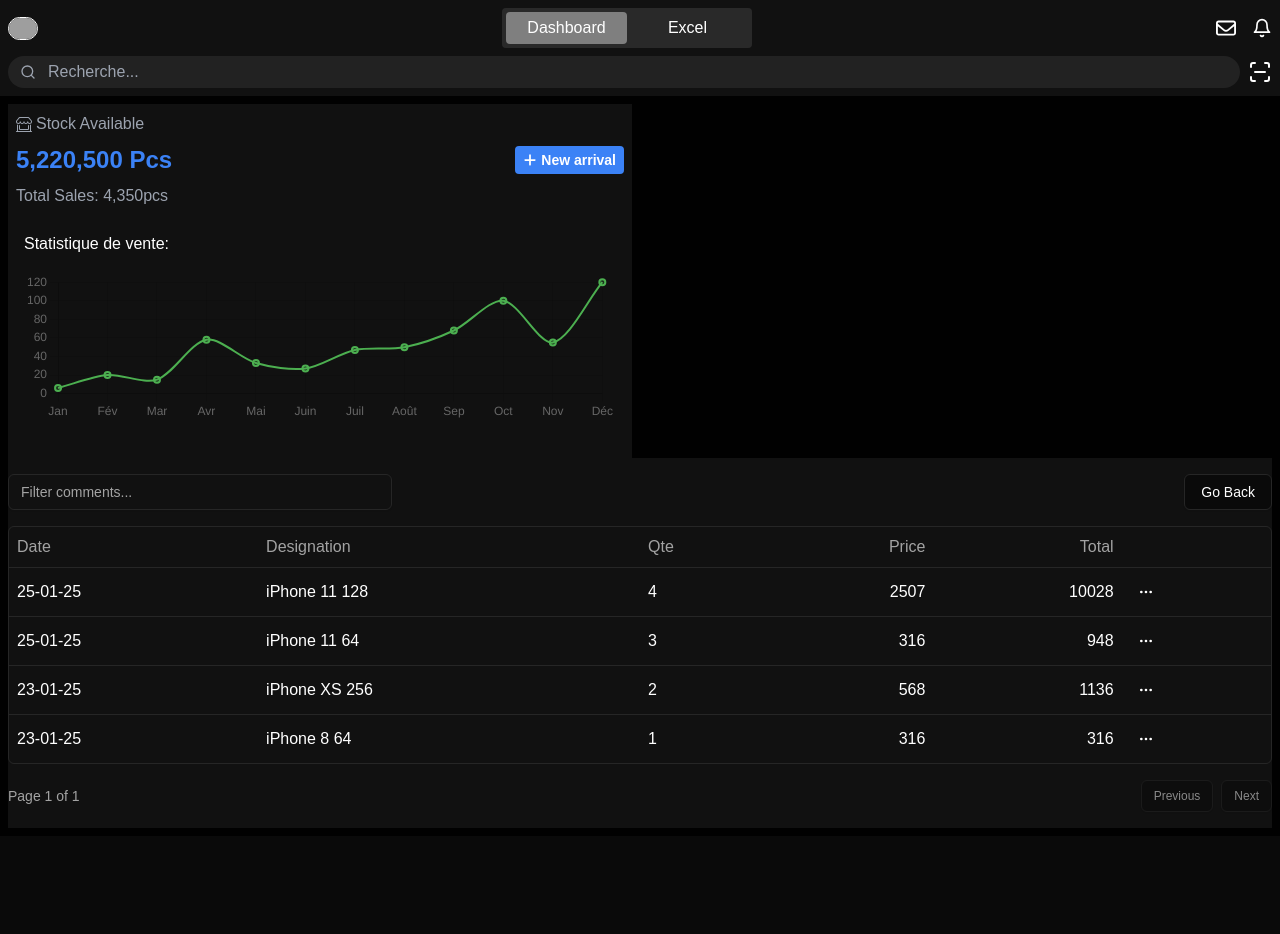
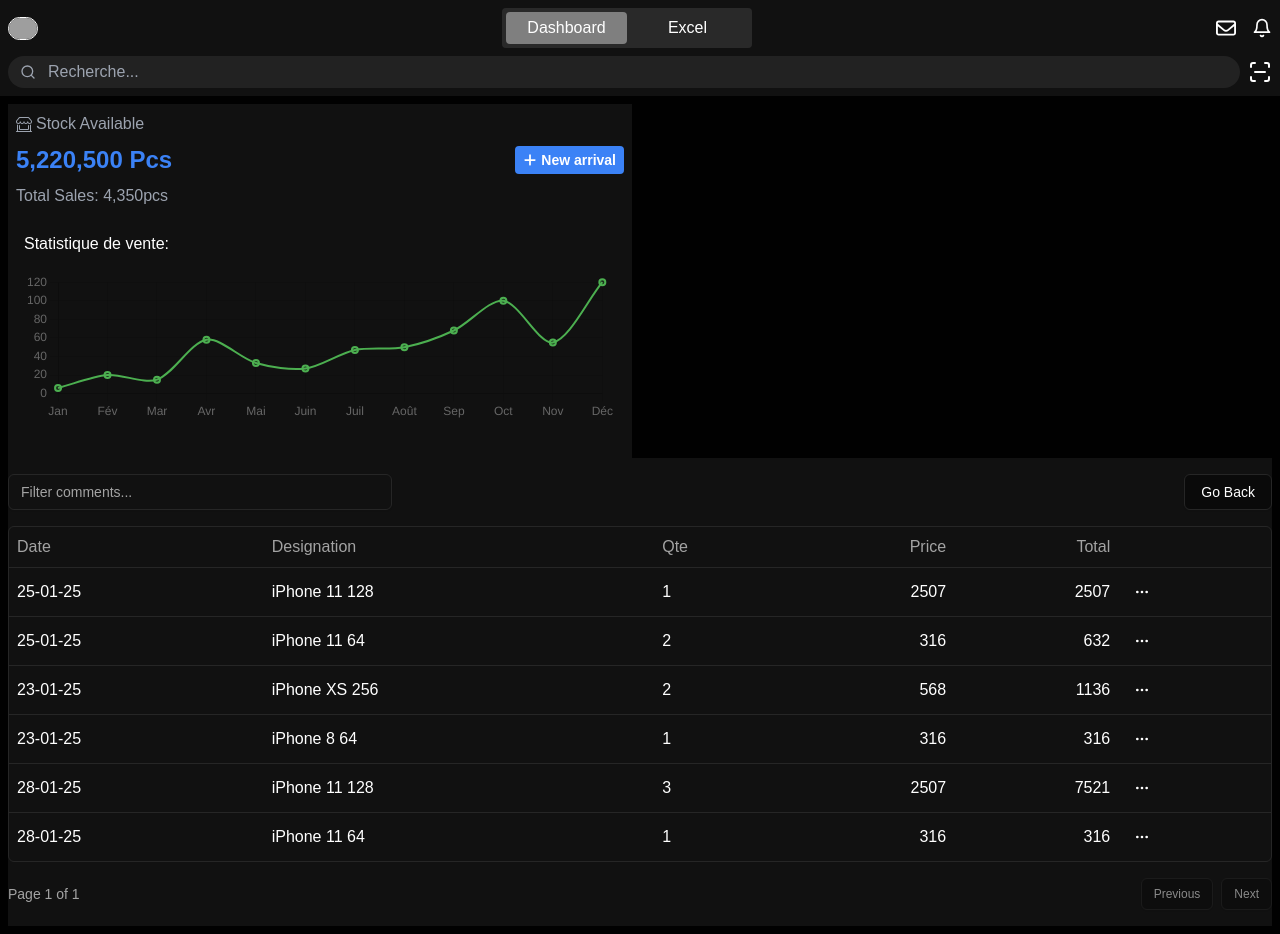
Before and after one commit to MorlonDev261/mga-follow-up, a Next.js app: page /stock in a window 1280 px wide. Before the commit the page ends 836 px from the top, so only its background shows below. Built offline with nearby package versions, Linux system fonts and the light colour scheme; no server answers; grey boxes are pictures that could not be loaded.

Commit message:
Update TableStock.tsx

```diff
--- a/src/app/_components/DataTable/TableStock.tsx
+++ b/src/app/_components/DataTable/TableStock.tsx
@@ -49,10 +49,10 @@ const data: Product[] = [
   { id: "10", date: "28-01-25", designation: "iPhone 11 128", idProduct: "6784geH", comments: "", amount: 2507 },
 ];
 
-// ✅ Regrouper les produits par `idProduct` et `designation`
+// ✅ Regrouper les produits par `idProduct`, `designation` et `date`
 const groupedData = Object.values(
   data.reduce((acc, item) => {
-    const key = `${item.idProduct}-${item.designation}`;
+    const key = `${item.idProduct}-${item.designation}-${item.date}`;
     if (!acc[key]) {
       acc[key] = { ...item, Qte: 1, total: item.amount };
     } else {
@@ -61,7 +61,12 @@ const groupedData = Object.values(
     }
     return acc;
   }, {} as Record<string, Product & { Qte: number; total: number }>)
-);
+).sort((a, b) => {
+  // ✅ Trier par date décroissante (plus récent en premier)
+  const dateA = new Date(a.date.split("-").reverse().join("-"));
+  const dateB = new Date(b.date.split("-").reverse().join("-"));
+  return dateB.getTime() - dateA.getTime();
+});
 
 export default function TableStock() {
   const router = useRouter();
```
